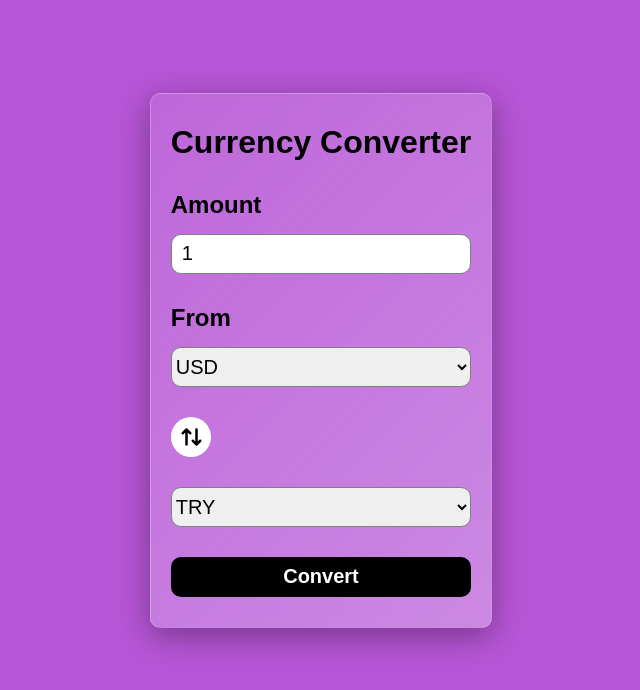
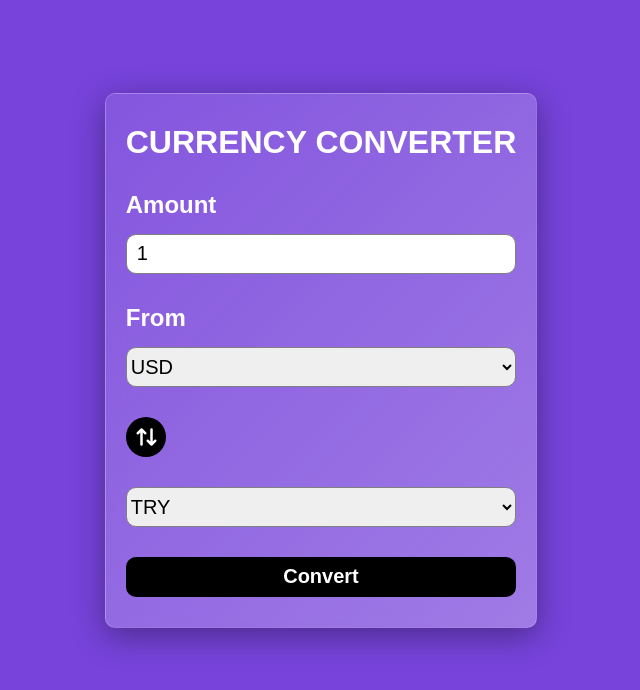
Before and after one commit to berksysl/currency-app, a plain HTML site: page index.html in a window 1280 px wide. Shown: the whole page, without its empty margins (319-959 px from the left). Drawn offline with Linux system fonts and the light colour scheme.

Commit message:
Background and text colors changed

```diff
--- a/index.html
+++ b/index.html
@@ -11,7 +11,7 @@
 <body>
     <div class="wrapper">
         <div class="card">
-            <h1>Currency Converter</h1>
+            <h1>CURRENCY CONVERTER</h1>
             <label id="amountLabel" for="amount">
                 <h2>Amount</h2>
                 <input type="number" name="amount" id="amount" value="1">
--- a/style.css
+++ b/style.css
@@ -8,8 +8,8 @@ body {
     width: 100vw;
     height: 100vh;
     overflow: hidden;
-    background-color: #b756d7;
-    color: black;
+    background-color: #7743DB;
+    color: white;
     display: flex;
     justify-content: center;
     align-items: center;
@@ -86,7 +86,7 @@ button:hover {
 .changeBtn {
     width: 40px;
     height: 40px;
-    background-color: white;
+    background-color: black;
     border-radius: 50%;
     display: flex;
     align-items: center;
```
